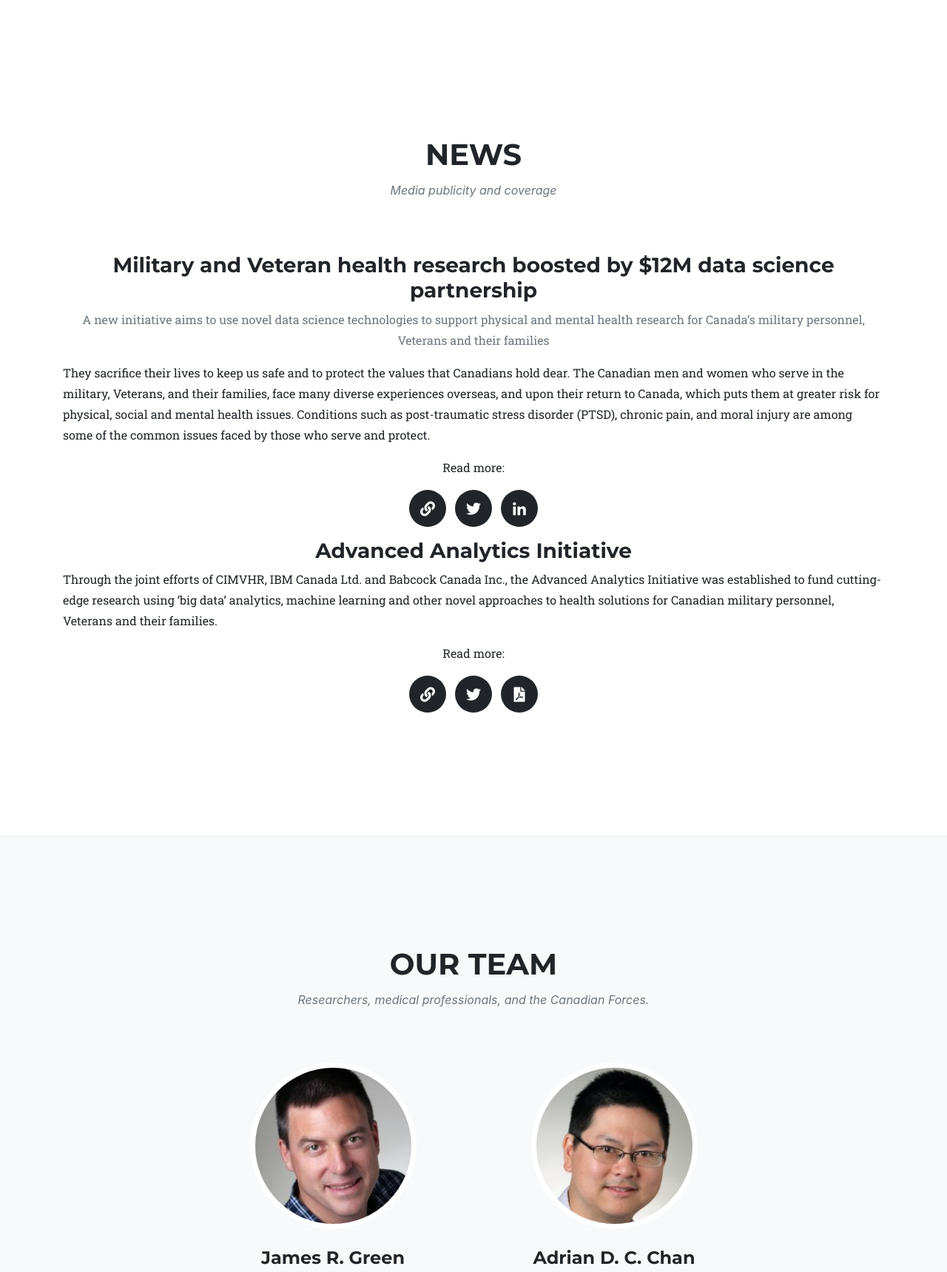
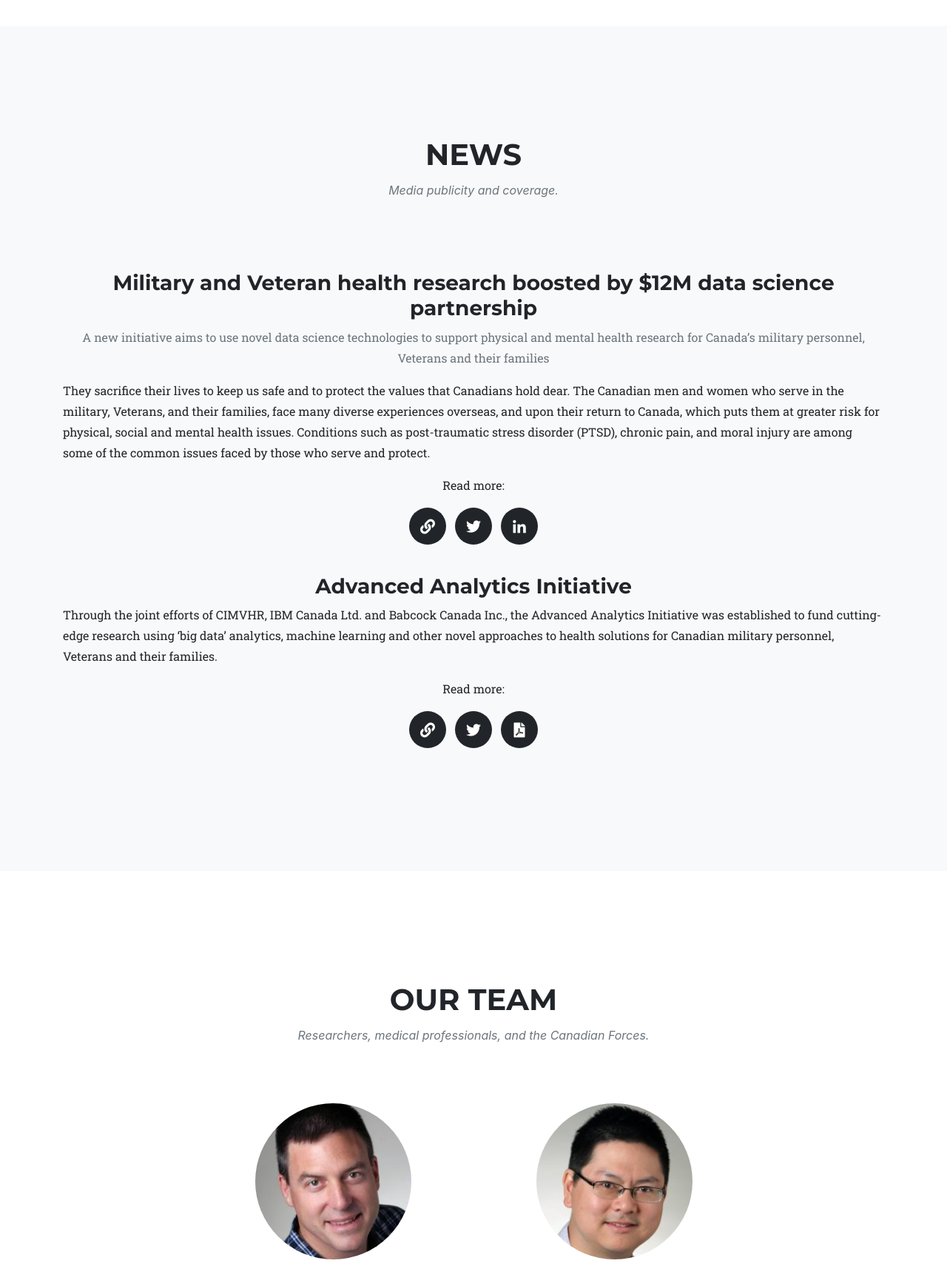
Before and after one commit to boyle/2018-measure-stress, a Flask app: page / in a window 1280 px wide. Shown: the part 1922-3641 px from the top of the page at 74% size. Run offline with Flask 2, Linux system fonts and the light colour scheme; some libraries are stand-ins or nearby versions; some web fonts are replaced.

Commit message:
www: minor layout tweaks -- margins, background shades

```diff
--- a/www/templates/index.html
+++ b/www/templates/index.html
@@ -65,12 +65,16 @@
     </section>
 
     <!-- News -->
-    <section id="news">
+    <section class="bg-light" id="news">
       <div class="container">
         <div class="row">
           <div class="col-lg-12 text-center">
             <h2 class="section-heading text-uppercase">News</h2>
-            <h3 class="section-subheading text-muted">Media publicity and coverage</h3>
+            <h3 class="section-subheading text-muted">Media publicity and coverage.</h3>
+          </div>
+        </div>
+        <div class="row">
+          <div class="col-lg-12 text-center mt-4">
             <h3>Military and Veteran health research boosted by $12M data science partnership</h3>
              <p class="text-muted">A new initiative aims to use novel data science technologies to support physical and mental health research for Canada’s military personnel, Veterans and their families</p>
              <p align="left">
@@ -95,7 +99,10 @@
               </li>
             </ul>
              </p>
-
+          </div>
+        </div>
+        <div class="row">
+          <div class="col-lg-12 text-center mt-4">
              <h3>Advanced Analytics Initiative</h3>
              <p align="left">Through the joint efforts of CIMVHR, IBM Canada Ltd. and Babcock Canada Inc., the Advanced Analytics Initiative was established to fund cutting-edge research using ‘big data’ analytics, machine learning and other novel approaches to health solutions for Canadian military personnel, Veterans and their families.</p>
 
@@ -124,7 +131,7 @@
     </section>
 
     <!-- Team -->
-    <section class="bg-light" id="team">
+    <section id="team">
       <div class="container">
         <div class="row">
           <div class="col-lg-12 text-center">
@@ -241,7 +248,7 @@
     </section>
 
     <!-- Partners -->
-    <section class="py-5" id="partners">
+    <section class="py-5 bg-light" id="partners">
       <div class="container">
         <div class="row">
           <div class="col-lg-12 text-center">
```
